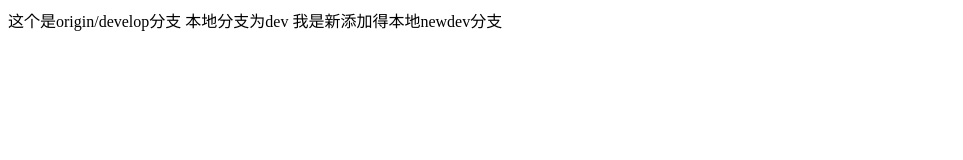
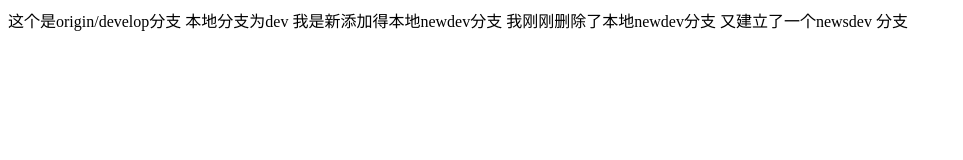
Before and after one commit to codejiejie/lottery, a plain HTML site: page demo/index.html in a window 1280 px wide. Shown: the whole page, without its empty margins (0-963 px from the left). Drawn offline with Linux system fonts and the light colour scheme.

Commit message:
fix: 建立了一个newsdev 分支

```diff
--- a/demo/index.html
+++ b/demo/index.html
@@ -12,6 +12,7 @@
     本地分支为dev
 
     我是新添加得本地newdev分支
+    我刚刚删除了本地newdev分支  又建立了一个newsdev 分支
   </div>
 </body>
 </html>
```
